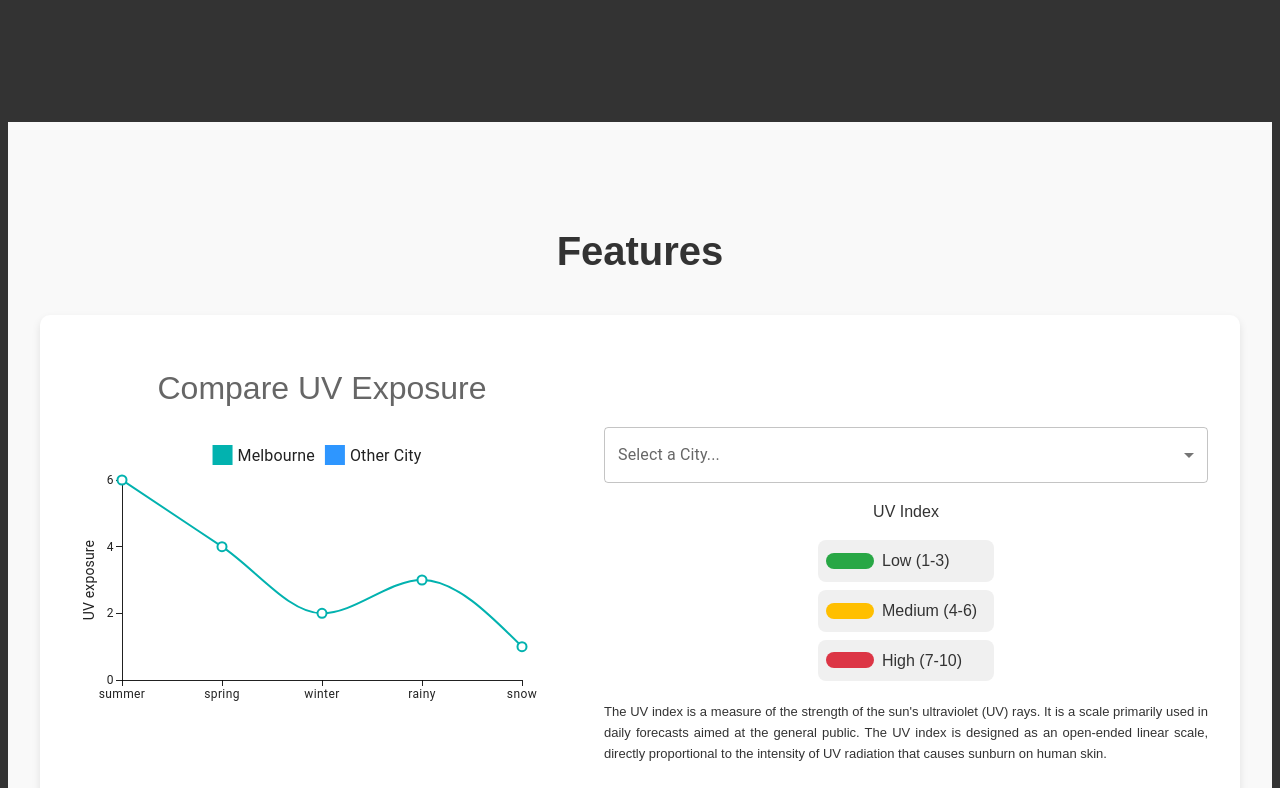
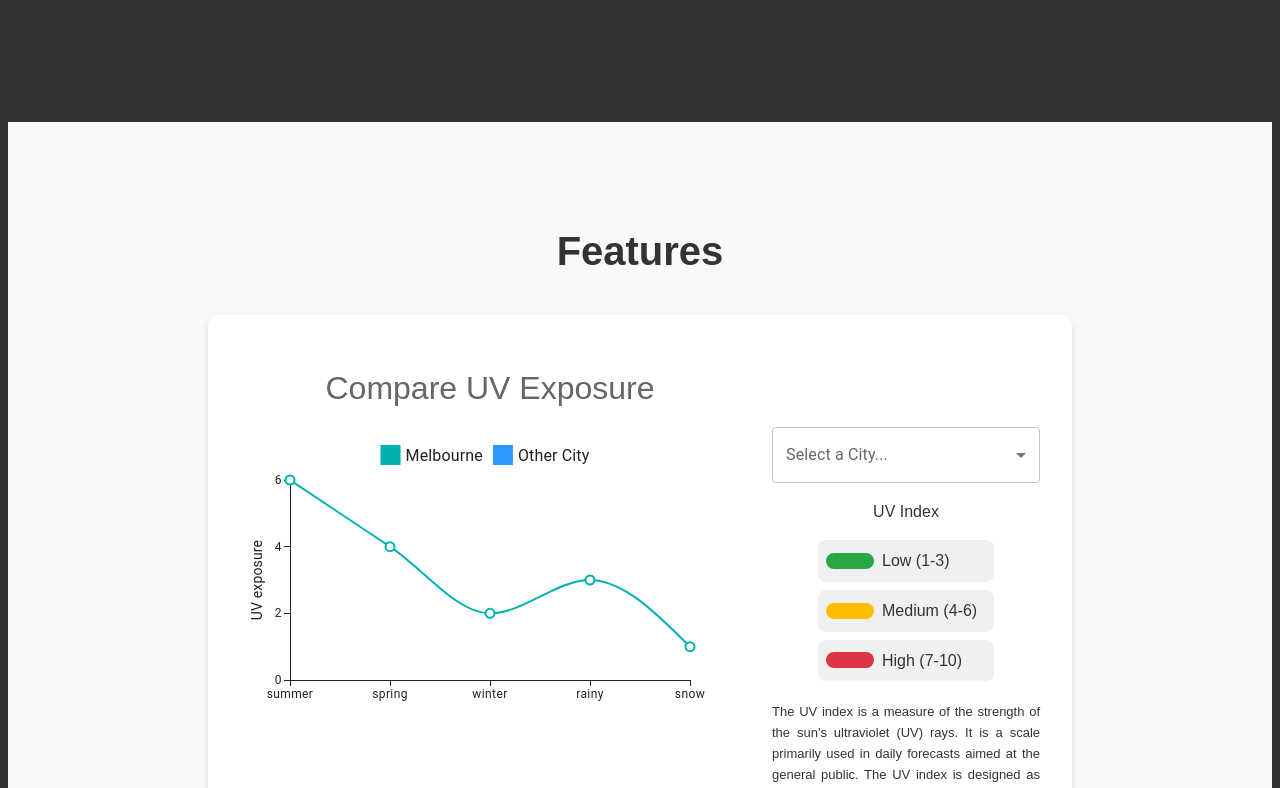
Before and after one commit to Ansonsd5/safeplay, a React (Vite) app in the folder safeplay/: page / in a window 1280 px wide. Shown: the part 680-1468 px from the top of the page. Built offline with nearby package versions, Linux system fonts and the light colour scheme.

Commit message:
center and fix width

```diff
--- a/safeplay/src/components/Features.css
+++ b/safeplay/src/components/Features.css
@@ -1,6 +1,10 @@
 @import '../colors.css';
 
 .features {
+  display: flex;
+  flex-direction: column;
+  align-items: center;
+  justify-content: center;
   padding: 4rem 2rem;
   background-color: var(--background-color-light);
   text-align: center;
@@ -12,6 +16,7 @@
 }
 
 .feature-list {
+  width: 800px;
   display: flex;
   justify-content: center;
   gap: 2rem;
```
